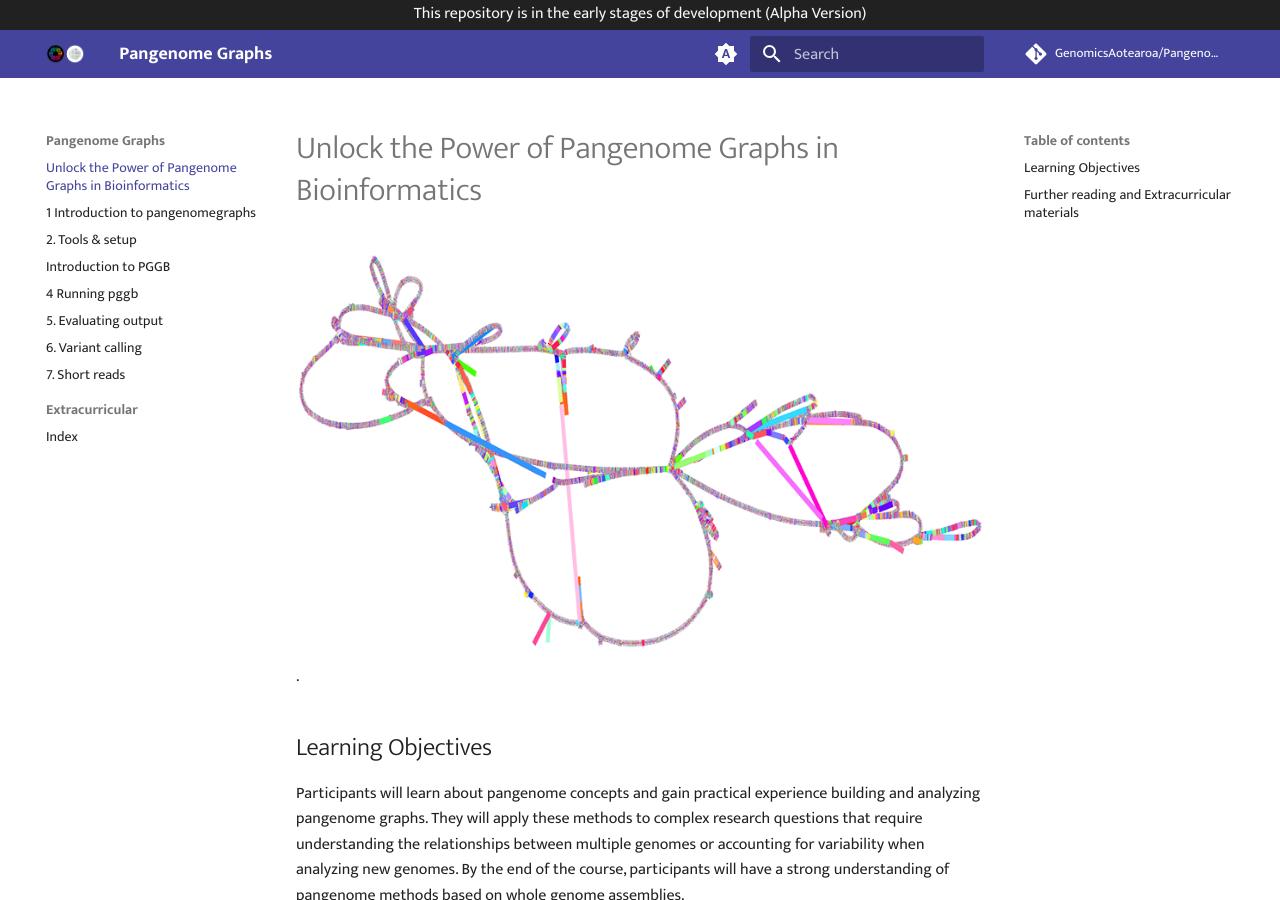
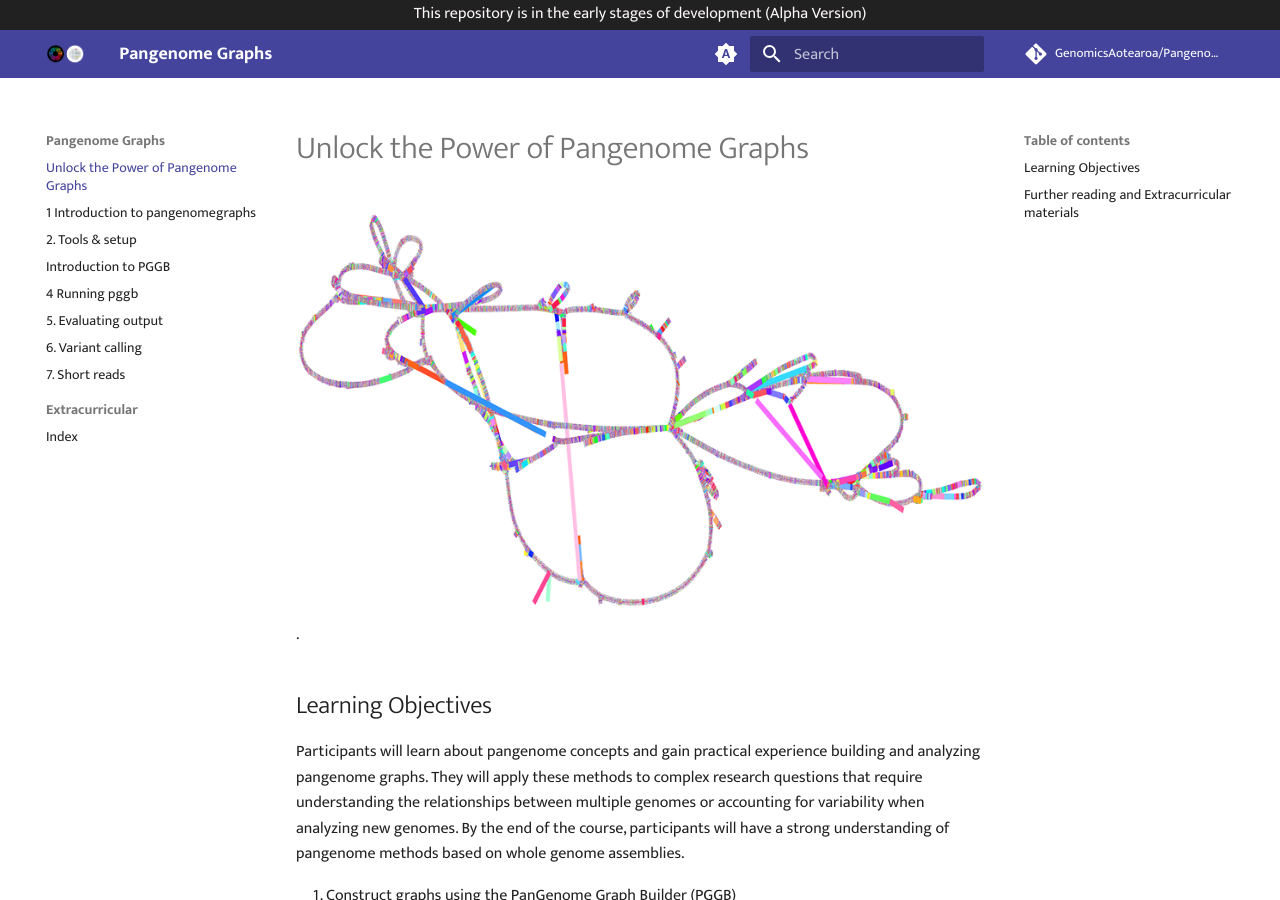
Before and after one commit to GenomicsAotearoa/Pangenome-Graphs-Workshop, an MkDocs documentation site: the page built from docs/index.md, in a window 1280 px wide and 900 px high. Built offline with MkDocs 1.6.1 and Material for MkDocs 9.7.7, drawn with Linux system fonts in a browser that asks for light colours; comment, search, counter and statistics services are not loaded.

Commit message:
Update index.md

```diff
--- a/docs/index.md
+++ b/docs/index.md
@@ -1,5 +1,5 @@
 
-# Unlock the Power of Pangenome Graphs in Bioinformatics
+# Unlock the Power of Pangenome Graphs
 
 ![bacterial-pangenome](theme_figures/Genomegraphs_theme_figure130NM2D_20230703_small.png).
 
```
